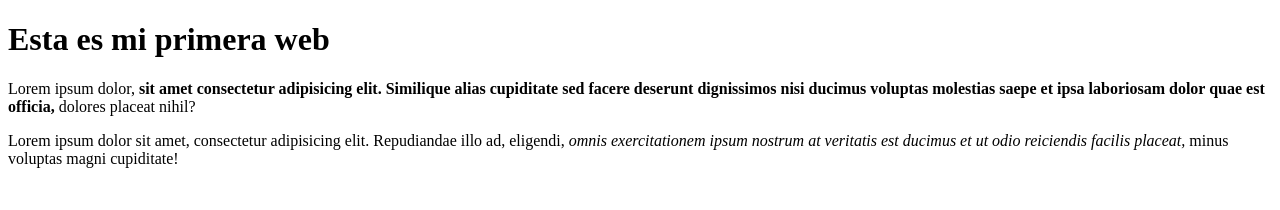
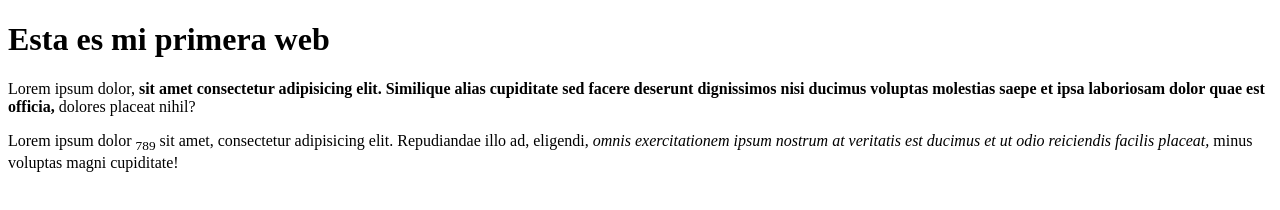
Before and after one commit to alejandroolmedo336/lm2425, a plain HTML site: page index.html in a window 1280 px wide. Drawn offline with Linux system fonts and the light colour scheme.

Commit message:
sup y sub

```diff
--- a/index.html
+++ b/index.html
@@ -8,6 +8,6 @@
 <body>
     <h1>Esta es mi primera web</h1>
     <p>Lorem ipsum dolor, <b>sit amet consectetur adipisicing elit. Similique alias cupiditate sed facere deserunt dignissimos nisi ducimus voluptas molestias saepe et ipsa laboriosam dolor quae est officia,</b> dolores placeat nihil?</p>
-    <p>Lorem ipsum dolor sit amet, consectetur adipisicing elit. Repudiandae illo ad, eligendi,<i> omnis exercitationem ipsum nostrum at veritatis est ducimus et ut odio reiciendis facilis placeat,</i> minus voluptas magni cupiditate!</p>
+    <p>Lorem ipsum dolor <sub>789</sub> sit amet, consectetur adipisicing elit. Repudiandae illo ad, eligendi,<i> omnis exercitationem ipsum nostrum at veritatis est ducimus et ut odio reiciendis facilis placeat,</i> minus voluptas magni cupiditate!</p>
 </body>
 </html>
```
